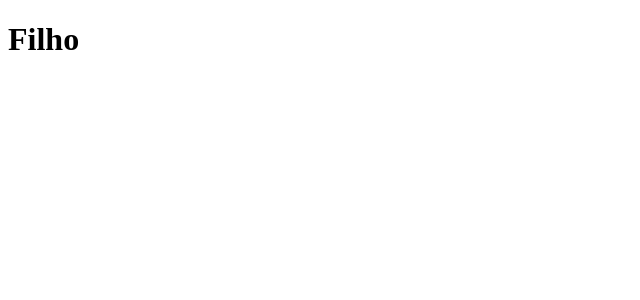
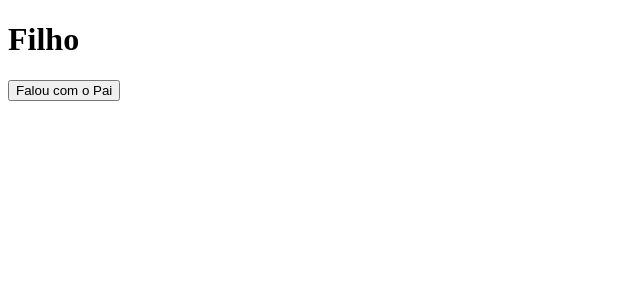
Before and after one commit to rodolphoreis/next, a Next.js app: page /comunicacao/indireta in a window 1280 px wide. Shown: the top 300 px of the page, without its empty margins (0-640 px from the left). Built offline with nearby package versions, Linux system fonts and the light colour scheme.

Commit message:
feat: add button with props

```diff
--- a/components/indireta/Filho.jsx
+++ b/components/indireta/Filho.jsx
@@ -2,6 +2,9 @@ const Filho = (props) => {
   return (
     <div>
       <h1>Filho</h1>
+      <button onClick={() => props.funcao("Passei no ENEM")}>
+        Falou com o Pai
+      </button>
     </div>
   );
 };
```
